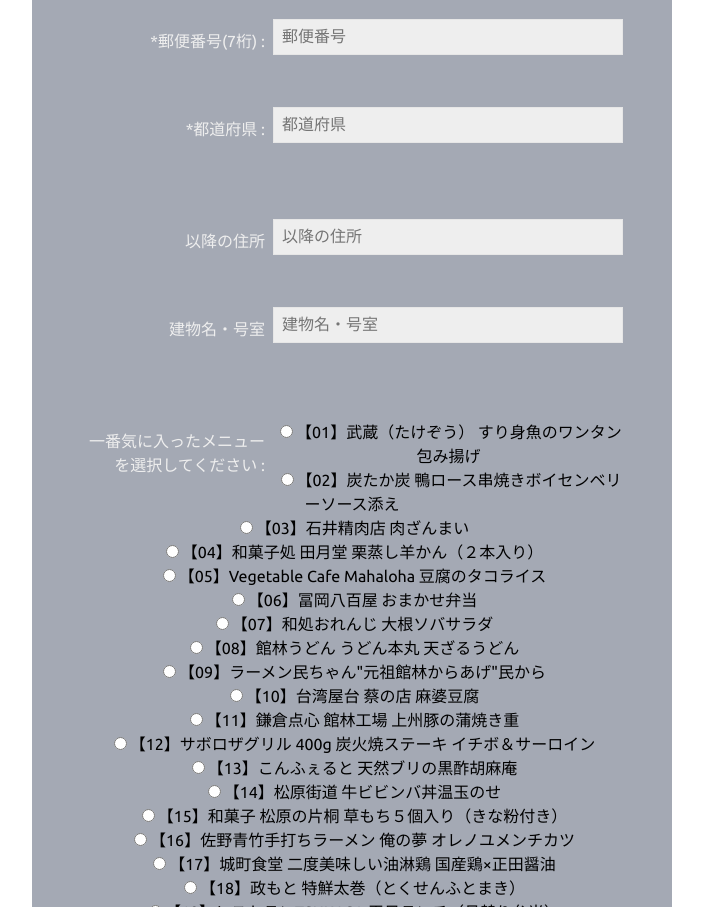
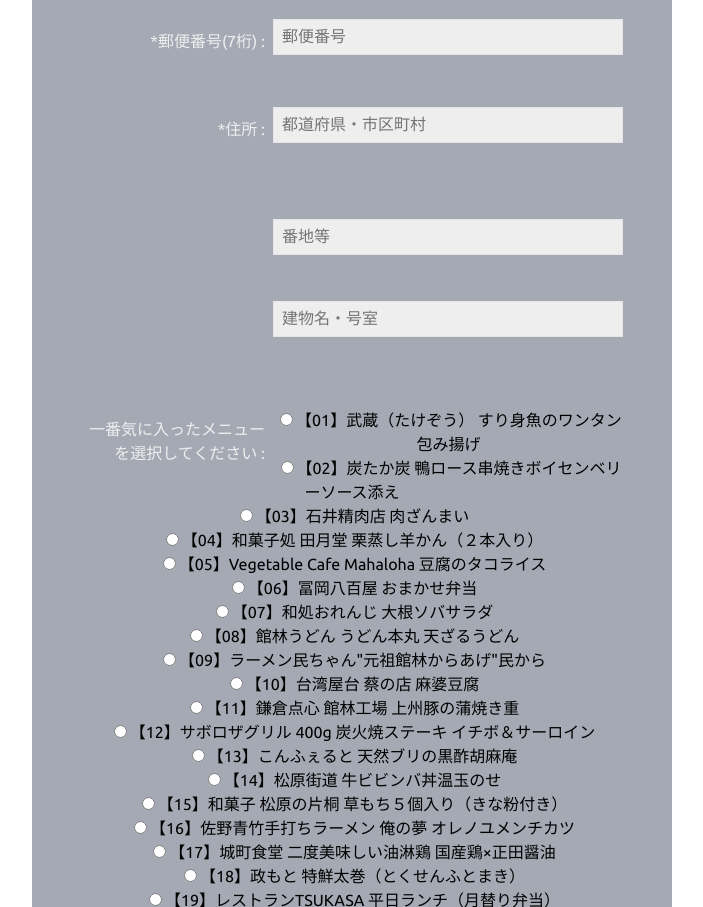
Before and after one commit to gitemo/tatech, a plain HTML site: page index.html in a window 1280 px wide. Shown: the part 948-1855 px from the top of the page, without its empty margins (288-991 px from the left). Drawn offline with Linux system fonts and the light colour scheme.

Commit message:
Edit Autoaddress

```diff
--- a/index.html
+++ b/index.html
@@ -269,24 +269,24 @@ License URL: http://creativecommons.org/licenses/by/3.0/
 
 							  <ul>
 								<li class="text-info">*郵便番号(7桁) :</li>
-								<li><input type="text" name="zip01" size="10" maxlength="8" placeholder="郵便番号" onKeyUp="AjaxZip3.zip2addr(this,'','pref01','addr01');"></li>
+								<li><input type="text" name="zip11" size="10" maxlength="8" placeholder="郵便番号" onKeyUp="AjaxZip3.zip2addr(this,'','addr11','addr11');" required></li>
 								<div class="clear"></div>
 							　</ul>
 
 							  <ul>
-								<li class="text-info">*都道府県 :</li>
-								<li><input type="text" name="pref01" placeholder="都道府県" size="20"></li>
+								<li class="text-info">*住所 :</li>
+								<li><input type="text" name="addr11" placeholder="都道府県・市区町村" size="60" required></li>
 								<div class="clear"></div>
 							　</ul>
 
 							　<ul>
-								<li class="text-info">以降の住所</li>
-								<li><input type="text" name="addr01" placeholder="以降の住所" size="60"></li>
+								<li class="text-info"></li>
+								<li><input type="text" name="address-line1" autocomplete="address-line1" placeholder="番地等" required></li>
 								<div class="clear"></div>
 							　</ul>
 
 						      <ul>
-								<li class="text-info">建物名・号室</li>
+								<li class="text-info"></li>
 								<li><input type="text" name="address-line2" autocomplete="address-line2" placeholder="建物名・号室"></li>
 								<div class="clear"></div>
 							　</ul>
```
